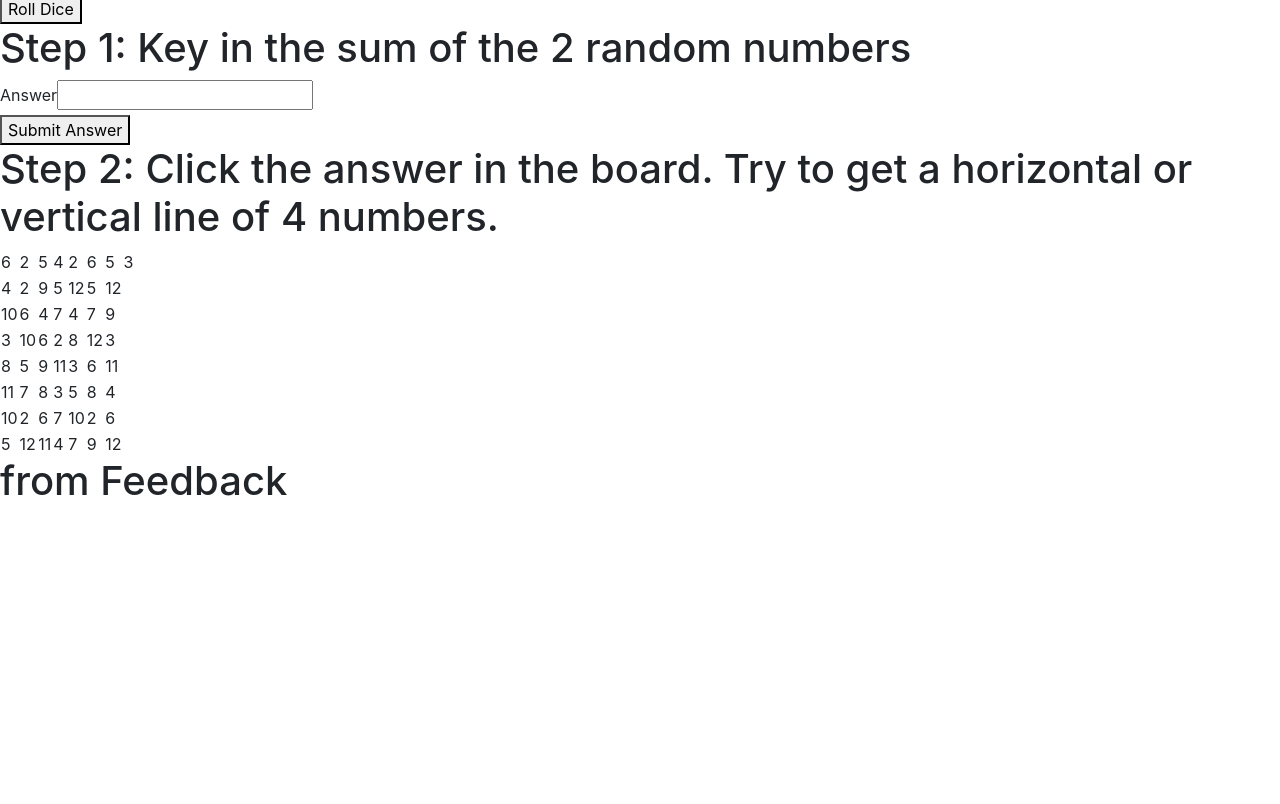
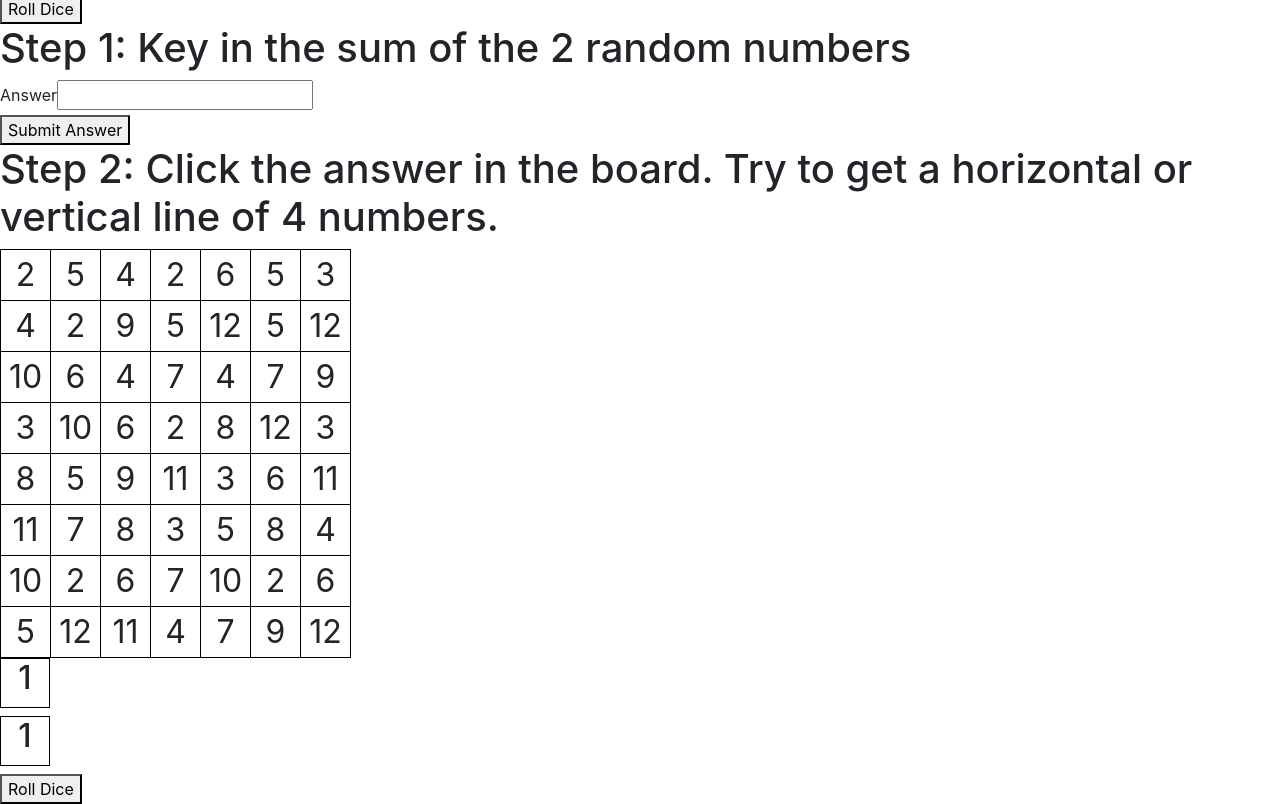
Before and after one commit to PamelaSohWY/PamelaSohWY-TGC9VueProject2Gameversion2, a Vue app in the folder game/: page / in a window 1280 px wide. Shown: the part 313-1117 px from the top of the page. Before the commit the page ends 826 px from the top, so only its background shows below. Built offline with nearby package versions, Linux system fonts and the light colour scheme.

Commit message:
slight changes to text and button

```diff
--- a/game/src/components/Answer.vue
+++ b/game/src/components/Answer.vue
@@ -3,7 +3,7 @@
     <h1>Step 1: Key in the sum of the 2 random numbers</h1>
     <div>
         <label>Answer </label>
-        <input type="text" v-model="sum"/>
+        <input type="text" v-model="sum1"/>
     </div>
 
     <button @click="sum">Submit Answer</button>
@@ -15,7 +15,7 @@ import axios from "axios";
 export default {
     data: function() {
         return {
-           sum:"",
+           sum1:"",
 
         }
     },
@@ -25,10 +25,10 @@ export default {
             await axios.post(
                 "https://3000-ff14a68d-65db-460b-9c76-56a7d9128bd5.ws-us03.gitpod.io/",
                 {
-                    sum:this.sum,
+                    sum:this.sum1,
                 }
             );
-            this.sum = "",
+            this.sum1 = "",
 
             alert("You have keyed in the sum.")
         }//async function
--- a/game/src/components/Board.vue
+++ b/game/src/components/Board.vue
@@ -7,6 +7,7 @@
             <tr v-for="(row,rindex) in grid" v-bind:key="rindex">
                 <td v-for="(col,cindex) in row" v-bind:key="cindex">
                     <!-- colon must be next to key -->
+
                     {{col}}
                     </td>
                     </tr>
@@ -33,8 +34,8 @@ export default {
     },// end of data function
 
 mounted: function(){
-    for(let i=0; i<7; i++){
-        for(let j=0; j<8; j++){
+    for(let i=0; i<8; i++){
+        for(let j=0; j<7; j++){
     this.$set(this.grid[0],j,Math.floor(Math.random()*(6-1+1))+1);
 
         }//end of j
@@ -52,7 +53,7 @@ methods:{
 
 </script>
 <style>
-.grid {
+td {
   border: 1px solid black;
   width: 50px;
   height: 50px;
--- a/game/src/components/Feedback.vue
+++ b/game/src/components/Feedback.vue
@@ -1,6 +1,7 @@
 <template>
   <div>
-    <h1>from Feedback</h1>
+    <h1>Feedback:</h1>
+
   </div>
 </template>
 
@@ -8,3 +9,56 @@
 </script>
 <style>
 </style>
+
+<template>
+  <div class="dice">
+   <h1 class=dice1> {{randomNumber1}} </h1>
+   <h1 class=dice2> {{randomNumber2}} </h1>
+    <button @click="roll">Roll Dice</button>
+  </div>
+</template>
+
+<script>
+export default {
+//   data: function(){
+//       dice: 1
+//   },
+  data: function() {
+      return{
+      randomNumber1: Math.floor(Math.random()*(6-1+1))+1,
+    //   function() {
+    //   return Math.floor(Math.random()*(6-1+1))+1
+    //   },
+      randomNumber2: Math.floor(Math.random()*(6-1+1))+1
+    //   function () {
+    //   return Math.floor(Math.random()*(6-1+1))+1
+  }
+
+},
+methods: {
+    roll: function() {
+    this.randomNumber1=Math.floor(Math.random()*6)
+    this.randomNumber2=Math.floor(Math.random()*6)
+
+    }//end of roll function
+}
+//end of script
+}
+</script>
+<style>
+.dice1{
+  border: 1px solid black;
+  width: 50px;
+  height: 50px;
+  text-align: center;
+  font-size: 32px;
+
+}
+.dice2{
+  border: 1px solid black;
+  width: 50px;
+  height: 50px;
+  text-align: center;
+  font-size: 32px;
+}
+</style>
```
